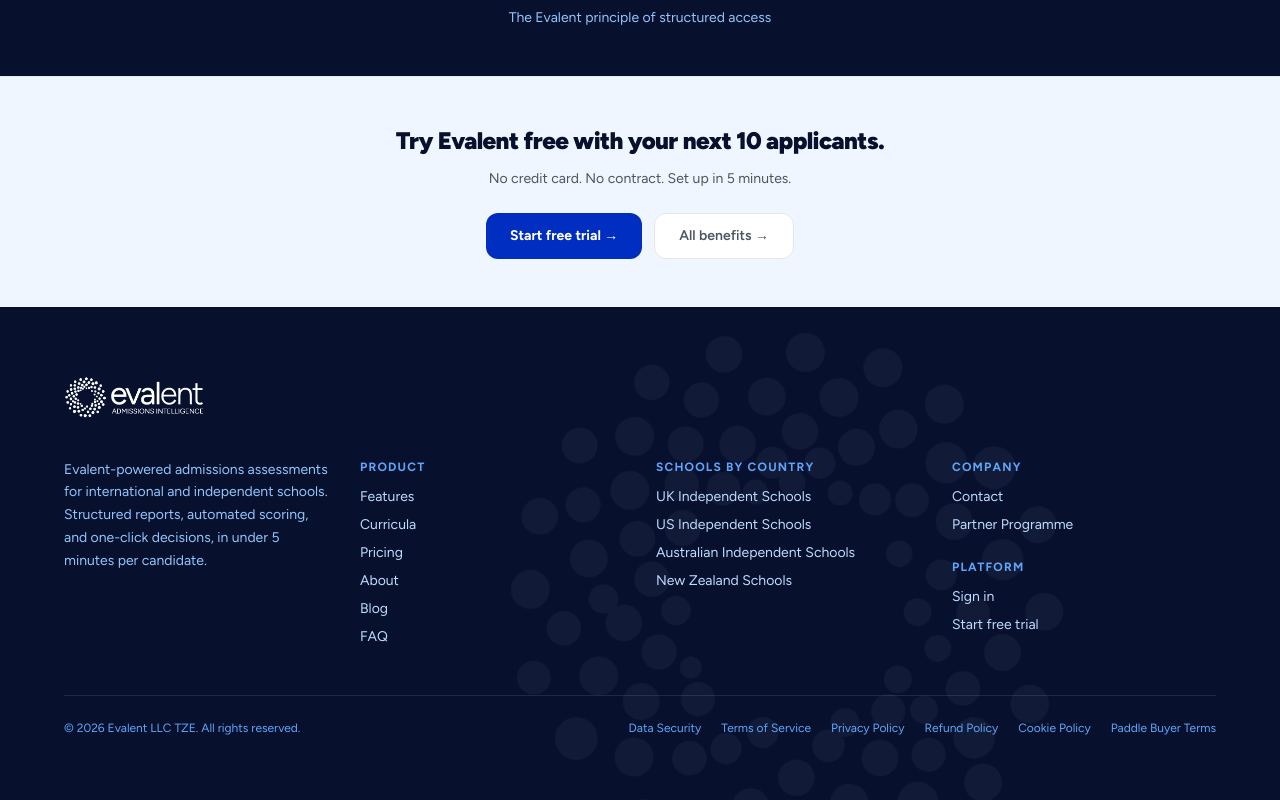
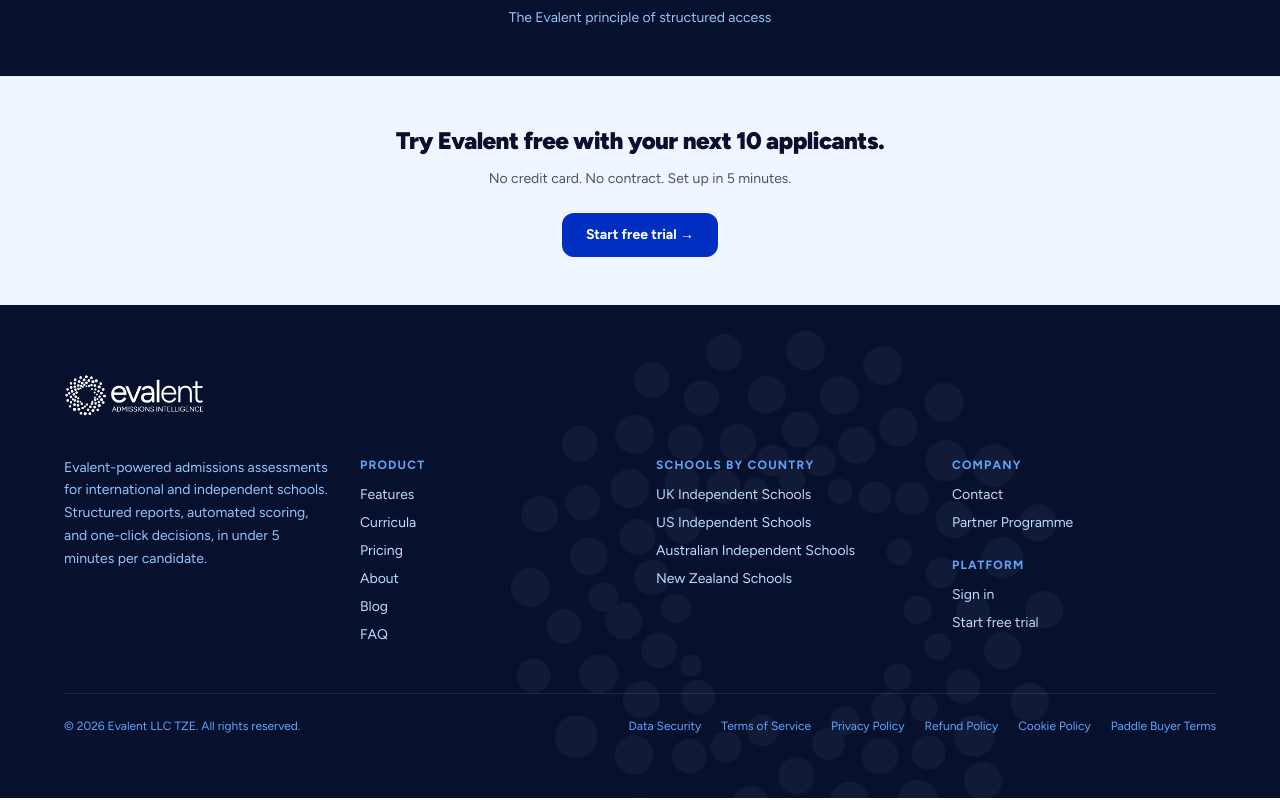
Before and after one commit to wigsbury-ui/evalent-marketing, a Next.js app: page /why/decision-making in a window 1280 px wide. Shown: the part 4221-5021 px from the top of the page. Built offline with nearby package versions, Linux system fonts and the light colour scheme.

Commit message:
fix: remove all secondary CTA buttons — single Start free trial button per page

```diff
--- a/src/app/curricula/australian/page.tsx
+++ b/src/app/curricula/australian/page.tsx
@@ -150,10 +150,7 @@ export default function AustralianPage() {
         <div className="max-w-xl mx-auto">
           <h2 className="text-2xl font-black text-navy tracking-tight mb-3">Try Evalent free with your next 10 applicants.</h2>
           <p className="text-gray-600 text-sm mb-6">No credit card. No contract. Set up in 5 minutes.</p>
-          <div className="flex gap-3 justify-center flex-wrap">
-            <CtaTrialButton />
-            <Link href="/curricula" className="bg-white text-gray-600 font-semibold text-sm px-6 py-3 rounded-xl border border-gray-200 hover:bg-gray-50 transition-colors">All curricula →</Link>
-          </div>
+          <CtaTrialButton />
         </div>
       </section>
 
--- a/src/app/curricula/new-zealand/page.tsx
+++ b/src/app/curricula/new-zealand/page.tsx
@@ -150,10 +150,7 @@ export default function NZCPage() {
         <div className="max-w-xl mx-auto">
           <h2 className="text-2xl font-black text-navy tracking-tight mb-3">Try Evalent free with your next 10 applicants.</h2>
           <p className="text-gray-600 text-sm mb-6">No credit card. No contract. Set up in 5 minutes.</p>
-          <div className="flex gap-3 justify-center flex-wrap">
-            <CtaTrialButton />
-            <Link href="/curricula" className="bg-white text-gray-600 font-semibold text-sm px-6 py-3 rounded-xl border border-gray-200 hover:bg-gray-50 transition-colors">All curricula →</Link>
-          </div>
+          <CtaTrialButton />
         </div>
       </section>
 
--- a/src/app/gcc-support/page.tsx
+++ b/src/app/gcc-support/page.tsx
@@ -188,12 +188,7 @@ export default function GccSupportPage() {
           <p className="text-gray-500 text-sm mb-6">
             Use code <strong className="text-navy font-mono tracking-widest">GCC2026</strong> at checkout after signing up.
           </p>
-          <div className="flex gap-3 justify-center flex-wrap">
-            <CtaTrialButton />
-            <Link href="/pricing" className="bg-white text-gray-600 font-semibold text-sm px-6 py-3 rounded-xl border border-gray-200 hover:bg-gray-50 transition-colors">
-              View Essentials features
-            </Link>
-          </div>
+          <CtaTrialButton />
           <p className="text-xs text-gray-400 mt-6">
             Questions? Email <a href="mailto:team@evalent.io" className="text-brand">team@evalent.io</a>. We respond personally.
           </p>
--- a/src/app/why/conversion/page.tsx
+++ b/src/app/why/conversion/page.tsx
@@ -66,10 +66,7 @@ export default function Page() {
         <div className="max-w-xl mx-auto">
           <h2 className="text-2xl font-black text-navy tracking-tight mb-3">Try Evalent free with your next 10 applicants.</h2>
           <p className="text-gray-600 text-sm mb-6">No credit card. No contract. Set up in 5 minutes.</p>
-          <div className="flex gap-3 justify-center flex-wrap">
-            <CtaTrialButton />
-            <Link href="/why" className="bg-white text-gray-600 font-semibold text-sm px-6 py-3 rounded-xl border border-gray-200 hover:bg-gray-50 transition-colors">All benefits →</Link>
-          </div>
+          <CtaTrialButton />
         </div>
       </section>
 
--- a/src/app/why/data-security/page.tsx
+++ b/src/app/why/data-security/page.tsx
@@ -114,10 +114,7 @@ export default function Page() {
         <div className="max-w-xl mx-auto">
           <h2 className="text-2xl font-black text-navy tracking-tight mb-3">Try Evalent free with your next 10 applicants.</h2>
           <p className="text-gray-600 text-sm mb-6">No credit card. No contract. Set up in 5 minutes.</p>
-          <div className="flex gap-3 justify-center flex-wrap">
-            <CtaTrialButton />
-            <Link href="/why" className="bg-white text-gray-600 font-semibold text-sm px-6 py-3 rounded-xl border border-gray-200 hover:bg-gray-50 transition-colors">All benefits →</Link>
-          </div>
+          <CtaTrialButton />
         </div>
       </section>
 
--- a/src/app/why/decision-making/page.tsx
+++ b/src/app/why/decision-making/page.tsx
@@ -138,13 +138,7 @@ export default function Page() {
             Try Evalent free with your next 10 applicants.
           </h2>
           <p className="text-gray-600 text-sm mb-6">No credit card. No contract. Set up in 5 minutes.</p>
-          <div className="flex gap-3 justify-center flex-wrap">
-            <CtaTrialButton />
-            <Link href="/why"
-              className="bg-white text-gray-600 font-semibold text-sm px-6 py-3 rounded-xl border border-gray-200 hover:bg-gray-50 transition-colors">
-              All benefits →
-            </Link>
-          </div>
+          <CtaTrialButton />
         </div>
       </section>
 
--- a/src/app/why/defensibility/page.tsx
+++ b/src/app/why/defensibility/page.tsx
@@ -66,10 +66,7 @@ export default function Page() {
         <div className="max-w-xl mx-auto">
           <h2 className="text-2xl font-black text-navy tracking-tight mb-3">Try Evalent free with your next 10 applicants.</h2>
           <p className="text-gray-600 text-sm mb-6">No credit card. No contract. Set up in 5 minutes.</p>
-          <div className="flex gap-3 justify-center flex-wrap">
-            <CtaTrialButton />
-            <Link href="/why" className="bg-white text-gray-600 font-semibold text-sm px-6 py-3 rounded-xl border border-gray-200 hover:bg-gray-50 transition-colors">All benefits →</Link>
-          </div>
+          <CtaTrialButton />
         </div>
       </section>
 
--- a/src/app/why/transparency/page.tsx
+++ b/src/app/why/transparency/page.tsx
@@ -66,10 +66,7 @@ export default function Page() {
         <div className="max-w-xl mx-auto">
           <h2 className="text-2xl font-black text-navy tracking-tight mb-3">Try Evalent free with your next 10 applicants.</h2>
           <p className="text-gray-600 text-sm mb-6">No credit card. No contract. Set up in 5 minutes.</p>
-          <div className="flex gap-3 justify-center flex-wrap">
-            <CtaTrialButton />
-            <Link href="/why" className="bg-white text-gray-600 font-semibold text-sm px-6 py-3 rounded-xl border border-gray-200 hover:bg-gray-50 transition-colors">All benefits →</Link>
-          </div>
+          <CtaTrialButton />
         </div>
       </section>
 
--- a/src/app/why/wellbeing/page.tsx
+++ b/src/app/why/wellbeing/page.tsx
@@ -66,10 +66,7 @@ export default function Page() {
         <div className="max-w-xl mx-auto">
           <h2 className="text-2xl font-black text-navy tracking-tight mb-3">Try Evalent free with your next 10 applicants.</h2>
           <p className="text-gray-600 text-sm mb-6">No credit card. No contract. Set up in 5 minutes.</p>
-          <div className="flex gap-3 justify-center flex-wrap">
-            <CtaTrialButton />
-            <Link href="/why" className="bg-white text-gray-600 font-semibold text-sm px-6 py-3 rounded-xl border border-gray-200 hover:bg-gray-50 transition-colors">All benefits →</Link>
-          </div>
+          <CtaTrialButton />
         </div>
       </section>
 
```
